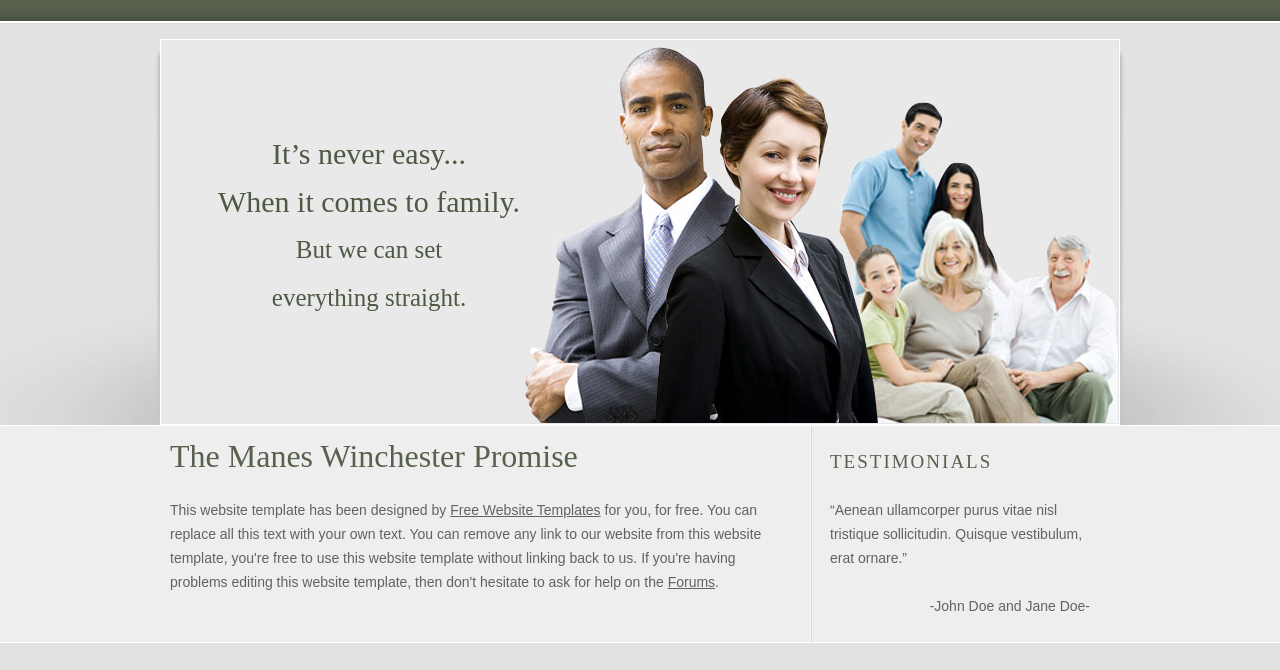
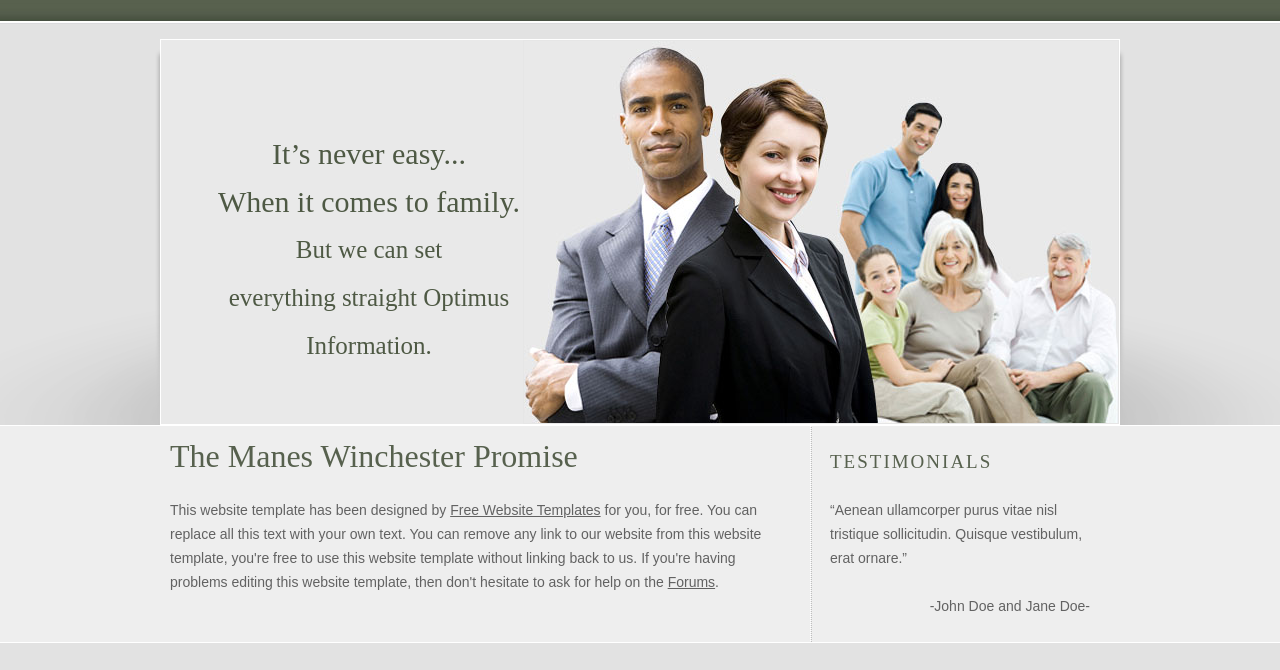
Before and after one commit to ashishp-optimus/samplewebpage, a plain HTML site: page index.html in a window 1280 px wide. Shown: the part 114-784 px from the top of the page. Drawn offline with Linux system fonts and the light colour scheme.

Commit message:
Update index.html

```diff
--- a/index.html
+++ b/index.html
@@ -44,7 +44,7 @@
 				<div class="detail">
 					<h1>It’s never easy...<br> When it comes to family.</h1>
 					<p>
-						But we can set<br> everything straight.
+						But we can set<br> everything straight Optimus Information.
 					</p>
 				</div>
 			</div>
```
